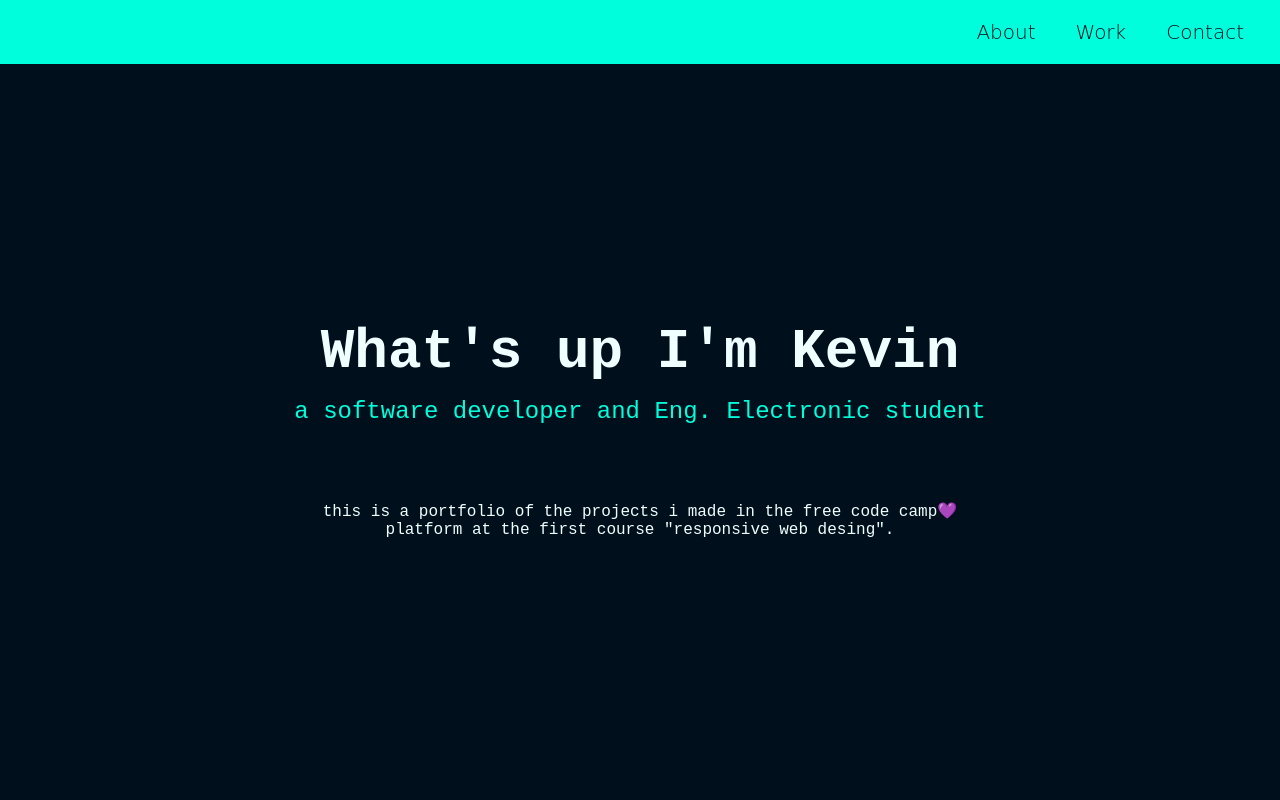
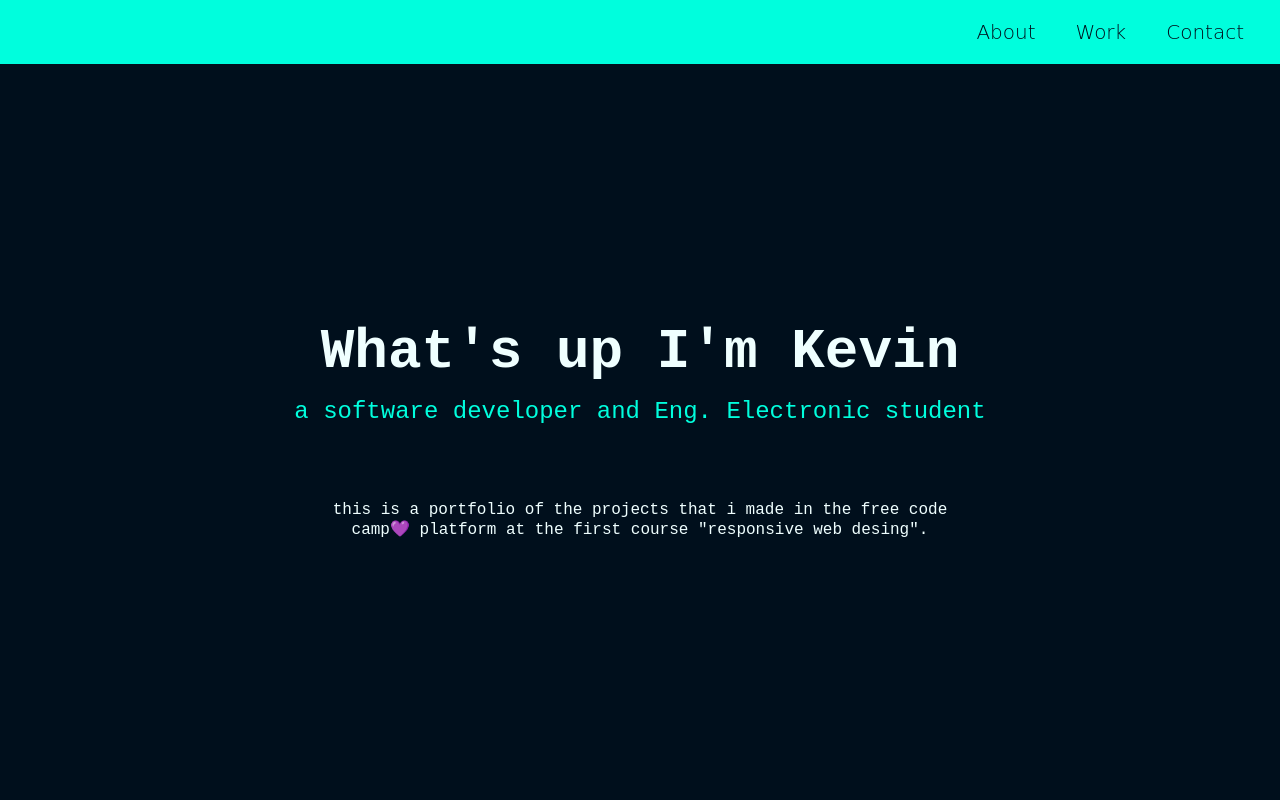
Before and after one commit to Kevinelguapo/f_c_c_portfolio.github.io, a plain HTML site: page index.html in a window 1280 px wide. Shown: the top 800 px of the page. Drawn offline with Linux system fonts and the light colour scheme.

Commit message:
Update index.html

```diff
--- a/index.html
+++ b/index.html
@@ -20,7 +20,7 @@
     <section id="welcome-section">
       <h1>What's up I'm Kevin</h1>
       <p id="description">a software developer and Eng. Electronic student</p>
-      <p id="what">this is a portfolio of the projects i made in the free code camp💜 platform at the first course "responsive web desing".</p>
+      <p id="what">this is a portfolio of the projects that i made in the free code camp💜 platform at the first course "responsive web desing".</p>
     </section>
     <!-- PROJECTS SECTION  -->
     <section id="projects">
```
